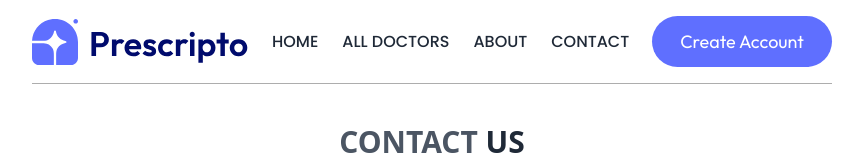
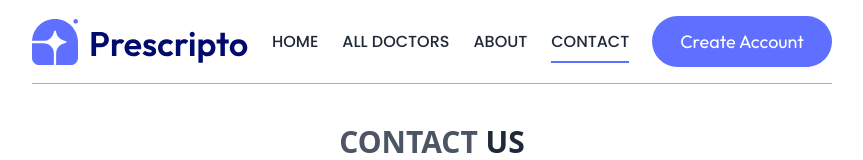
Before and after one commit to ahmadrgul/prescripto, a React (Vite) app in the folder frontend/: page /contact in a window 1280 px wide. Shown: the top 160 px of the page, without its empty margins (208-1071 px from the left). Built offline with nearby package versions, Linux system fonts and the light colour scheme; no server answers.

Commit message:
navbar polishing

```diff
--- a/frontend/src/components/Nav.jsx
+++ b/frontend/src/components/Nav.jsx
@@ -1,11 +1,32 @@
 import logo from '../assets/assets_frontend/logo.svg';
 import Button from './Button';
 import { assets } from '../assets/assets_frontend/assets';
-import { Link } from 'react-router';
+import { Link, NavLink, useNavigate } from 'react-router';
 import { useAuth } from '../context/AuthContext';
+import { toast } from 'react-toastify';
 
 const Nav = () => {
   const { isAuthenticated, logout } = useAuth();
+  const navigate = useNavigate();
+
+  const tabs = [
+      {
+          title: 'HOME',
+          path: '/',
+      },
+      {
+          title: 'ALL DOCTORS',
+          path: '/doctors',
+      },
+      {
+          title: 'ABOUT',
+          path: '/about',
+      },
+      {
+          title: 'CONTACT',
+          path: '/contact',
+      },
+  ]
 
   return (
     <nav className='flex justify-between items-center border-b border-[#ADADAD] py-4 mb-10'>
@@ -22,10 +43,16 @@ const Nav = () => {
         </div>
         <div className='hidden md:block'>
             <ul className='flex gap-6 text-[16px] text-[#1F2937] font-medium font-poppins'>
-                <li><Link to="/">HOME</Link></li>
-                <li><Link to="/doctors">ALL DOCTORS</Link></li>
-                <li><Link to="/about">ABOUT</Link></li>
-                <li><Link to="/contact">CONTACT</Link></li>
+                {tabs.map(tab => (
+                    <li>
+                        <NavLink
+                            to={tab.path}
+                            className={({ isActive }) => `border-b-2 pb-2 ${isActive ? "border-b-primary" : "border-b-transparent"}`}
+                        >
+                            {tab.title}
+                        </NavLink>
+                    </li>
+                ))}
             </ul>
         </div>
         <div className='hidden md:block'>
@@ -41,7 +68,11 @@ const Nav = () => {
                 bgColor="primary"
                 textColor="white"
                 className={`${!isAuthenticated && "hidden"}`}
-                onClick={logout}
+                onClick={() => {
+                    logout();
+                    toast.success("You've been logged out successfully");
+                    navigate("/");
+                }}
             />
         </div>
         <div className='md:hidden'>
```
